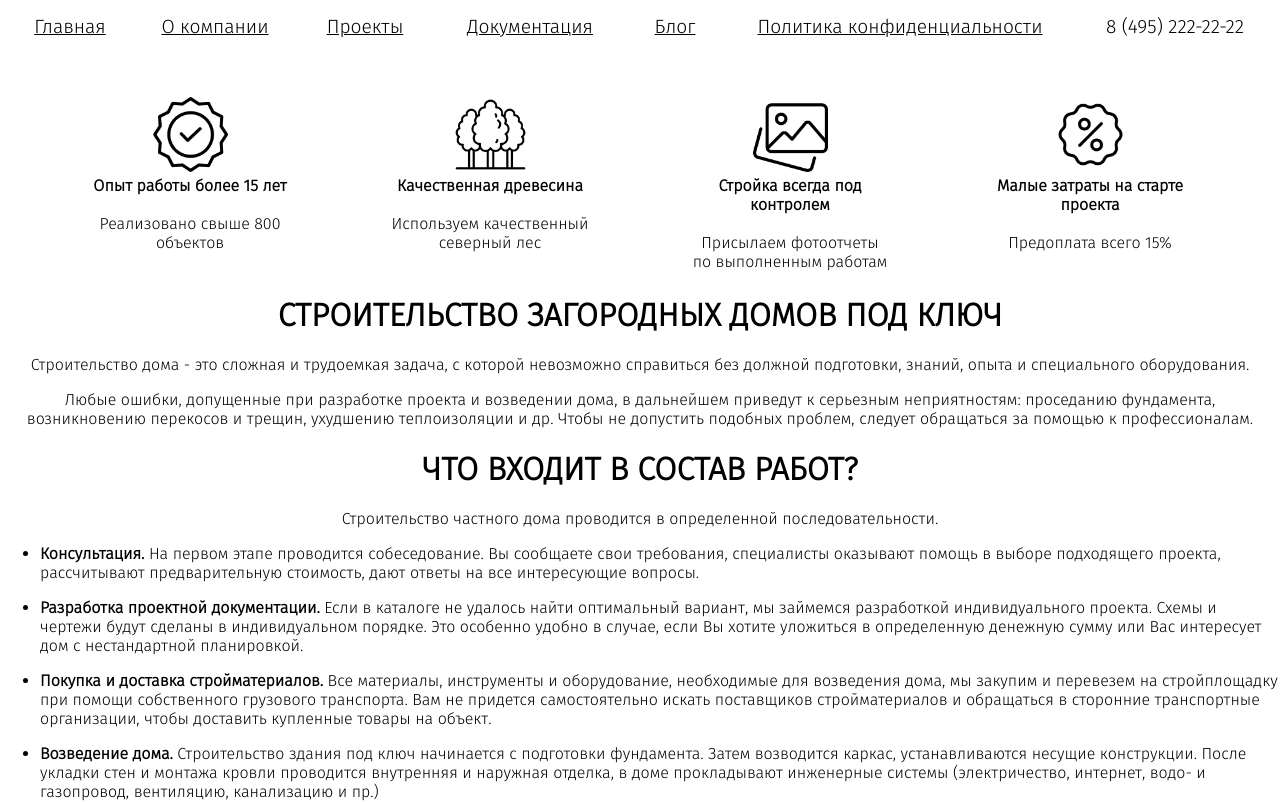
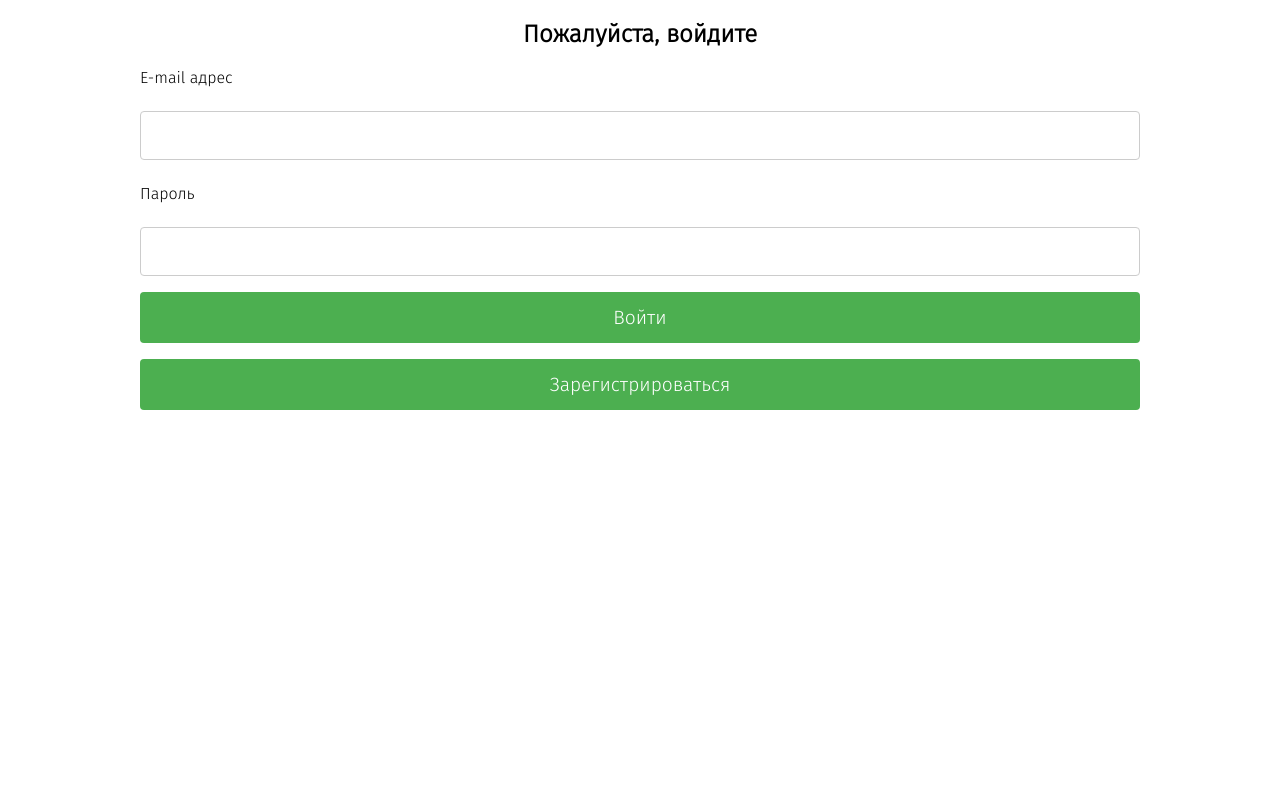
Before and after one commit to Hoffu/stroytek, a React (Create React App) app: page / in a window 1280 px wide. Shown: the top 802 px of the page. Built offline with nearby package versions, Linux system fonts and the light colour scheme; no server answers.

Commit message:
Authentication

```diff
--- a/src/App.css
+++ b/src/App.css
@@ -206,3 +206,13 @@ html {
   text-align: center;
   margin-top: 20%;
 }
+
+.authentication {
+  text-align: center;
+  max-width: 1000px;
+  margin: auto;
+}
+
+.warning {
+  color: darkred;
+}
--- a/src/App.js
+++ b/src/App.js
@@ -3,6 +3,7 @@ import {
     Route,
     Routes
 } from "react-router-dom";
+import useToken from "./components/hooks/useToken";
 import './App.css';
 import About from "./components/aboutPage/about";
 import Header from "./components/header/header";
@@ -14,8 +15,15 @@ import PrivacyPolicy from "./components/policyPage/privacyPolicy";
 import Project from "./components/projectPage/project";
 import Order from "./components/orderPage/order";
 import FinishOrder from "./components/orderPage/finishOrder";
+import Login from "./components/authenticationPage/login";
 
 function App() {
+    const { token, setToken } = useToken();
+
+    if(!token) {
+        return <Login setToken={setToken} />
+    }
+
     return (
         <Router>
             <Header />
--- /dev/null
+++ b/src/components/authenticationPage/login.js
@@ -0,0 +1,64 @@
+import '../../App.css';
+import { useState } from 'react';
+import Registration from './registration';
+
+function Login(props) {
+    const [user, setUser] = useState({
+        email: "",
+        password: ""
+    });
+    const [reg, setReg] = useState(false);
+    const [warning, setWarning] = useState(false);
+    const url = 'http://localhost:8080/api/verify';
+
+    const verifyUser = async (data) => {
+        const response = await fetch(url, {
+            method: 'POST',
+            headers: {
+              'Content-Type': 'application/json;charset=utf-8',
+            },
+            body: JSON.stringify(data)
+        });
+        let token = await response.text();
+        props.setToken(token);
+        return token;
+    }
+
+    const handleChange = (event) => {
+        const {name, value} = event.target;
+        setUser({...user, [name]: value});
+    }
+
+    const handleSubmit = (event) => {
+        event.preventDefault();
+        let token = verifyUser(user);
+        if(!token) setWarning(true);
+    }
+
+    return (
+        <div>
+            {reg ? <Registration setReg={setReg} /> :
+                <div className="authentication">
+                    <h2>Пожалуйста, войдите</h2>
+                    <form className="formWrapper" onSubmit={handleSubmit}>
+                        <label>
+                            <p>E-mail адрес</p>
+                            <input className="inputOrder" type="text" name="email" value={user.email} onChange={handleChange} />
+                        </label>
+                        <label>
+                            <p>Пароль</p>
+                            <input className="inputOrder" type="password" name="password" value={user.password} onChange={handleChange} />
+                        </label>
+                        <div>
+                            <button className="submitOrder" type="submit">Войти</button>
+                        </div>
+                    </form>
+                    <button className="submitOrder" onClick={(e) => {setReg(true)}}>Зарегистрироваться</button>
+                    {warning ? <h2 className="warning">Такого пользователя не существует!</h2> : <></>}
+                </div>
+            }
+        </div>
+    );
+}
+
+export default Login;
--- /dev/null
+++ b/src/components/authenticationPage/registration.js
@@ -0,0 +1,78 @@
+import { useState } from 'react';
+import '../../App.css';
+
+function Registration(props) {
+    const [user, setUser] = useState({
+        name: "",
+        email: "",
+        phone: "",
+        password: ""
+    });
+    const [passwordConfirm, setPasswordConfirm] = useState('');
+    const [warning, setWarning] = useState(false);
+    const url = 'http://localhost:8080/api/user';
+
+    const addUser = async (data) => {
+        const response = await fetch(url, {
+            method: 'PUT',
+            headers: {
+              'Content-Type': 'application/json;charset=utf-8'
+            },
+            body: JSON.stringify(data)
+        });
+        if(response.ok) props.setReg(false);
+    }
+
+    const handleChange = (event) => {
+        const {name, value} = event.target;
+        setUser({...user, [name]: value});
+    }
+
+    const handleChangePassConfirm = (event) => {
+        setPasswordConfirm(event.target.value);
+    }
+
+    const handleSubmit = (event) => {
+        event.preventDefault();
+        if(Object.values(user).every(value => value.length > 0)
+            && user.password === passwordConfirm) {
+            addUser(user)
+        } else {
+            setWarning(true);
+        }
+    }
+
+    return (
+        <div className="authentication">
+            <h2>Пожалуйста, заполните форму регистрации</h2>
+            <form className="formWrapper" onSubmit={handleSubmit}>
+                <label>
+                    <p>Имя</p>
+                    <input className="inputOrder" type="text" name="name" value={user.name} onChange={handleChange} />
+                </label>
+                <label>
+                    <p>E-mail адрес</p>
+                    <input className="inputOrder" type="text" name="email" value={user.email} onChange={handleChange} />
+                </label>
+                <label>
+                    <p>Номер телефона</p>
+                    <input className="inputOrder" type="text" name="phone" value={user.phone} onChange={handleChange} />
+                </label>
+                <label>
+                    <p>Пароль</p>
+                    <input className="inputOrder" type="password" name="password" value={user.password} onChange={handleChange} />
+                </label>
+                <label>
+                    <p>Повторите пароль</p>
+                    <input className="inputOrder" type="password" name="passwordRepeat" value={passwordConfirm} onChange={handleChangePassConfirm} />
+                </label>
+                <div>
+                    <button className="submitOrder" type="submit">Зарегистрироваться</button>
+                </div>
+            </form>
+            {warning ? <h2 className="warning">Поля заполнены неправильно!</h2> : <></>}
+        </div>
+    );
+}
+
+export default Registration;
--- /dev/null
+++ b/src/components/hooks/useToken.js
@@ -0,0 +1,23 @@
+import { useState } from 'react';
+
+function useToken() {
+    const getToken = () => {
+        const tokenString = sessionStorage.getItem('token');
+        const userToken = JSON.parse(tokenString);
+        return userToken
+    };
+
+    const [token, setToken] = useState(getToken());
+
+    const saveToken = (userToken) => {
+        sessionStorage.setItem('token', JSON.stringify(userToken));
+        setToken(userToken);
+    };
+
+    return {
+        setToken: saveToken,
+        token
+    }
+}
+
+export default useToken;
```
Lines whose indentation alone changed are shown as unchanged.
